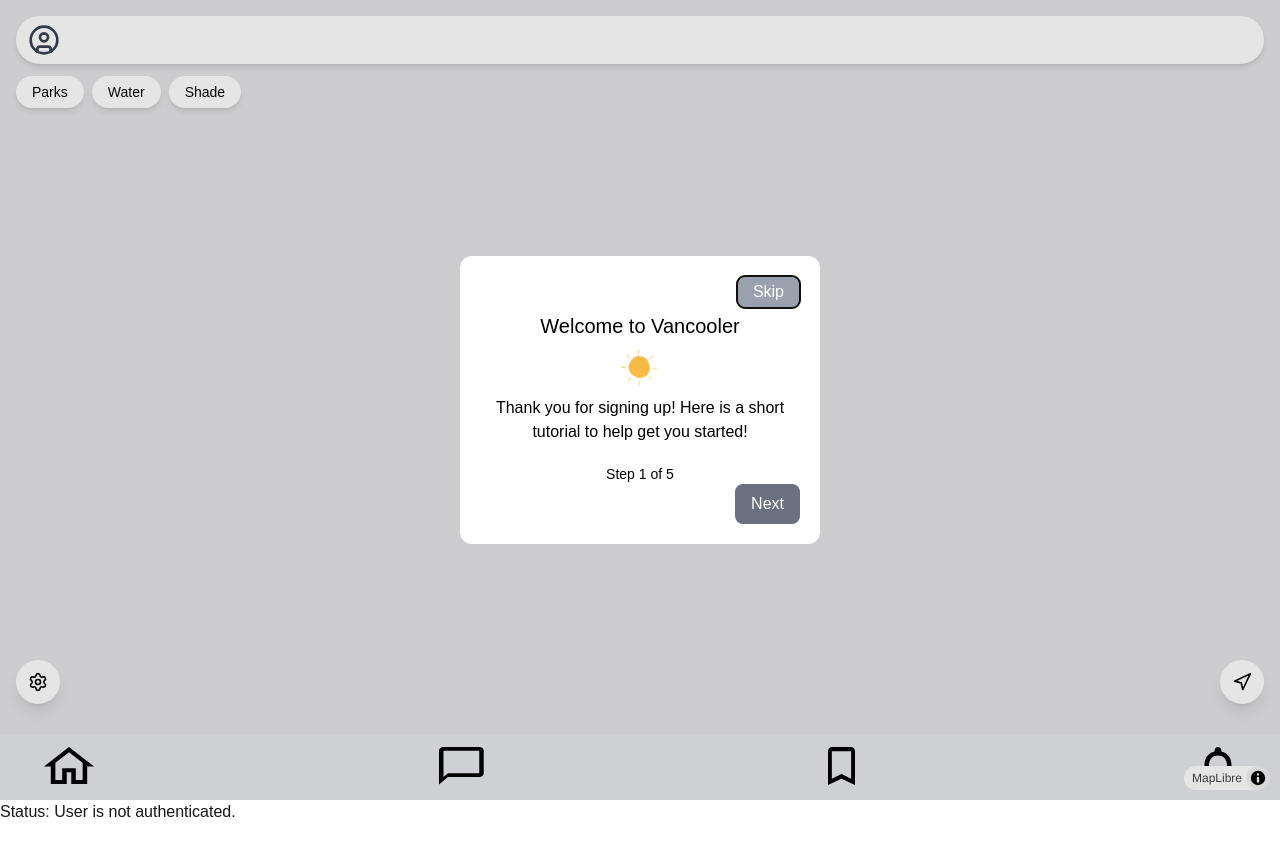
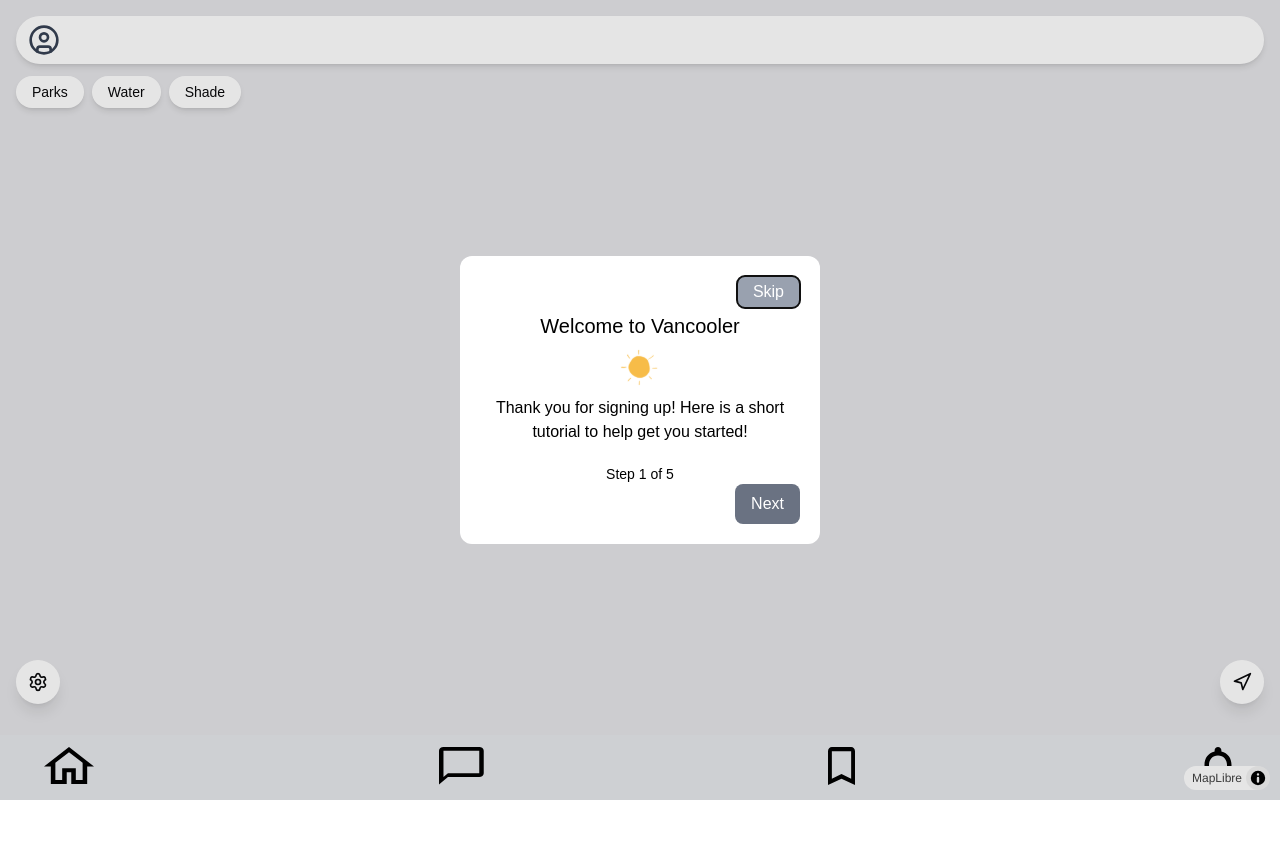
Before and after one commit to shiang723/2800-202610-BBY19, a Next.js app: page / in a window 1280 px wide. Shown: the top 856 px of the page. Built offline with nearby package versions, Linux system fonts and the light colour scheme; no server answers.

Commit message:
fix: delete the authetication message in home page

```diff
--- a/components/HomeContainer.tsx
+++ b/components/HomeContainer.tsx
@@ -25,15 +25,7 @@
             </div>
             <SettingMenu/>
             <NavigationButton/>
-            <div>
-                <p>
-                    Status:{" "}
-                    {userEmail
-                        ? "User is authenticated. User email: " + userEmail
-                        : "User is not authenticated."}
-                </p>
-                <SignoutBtn userEmail={userEmail}/>
-            </div>
+            <SignoutBtn userEmail={userEmail}/>
             <Navbar />
         </main >
     );
```
